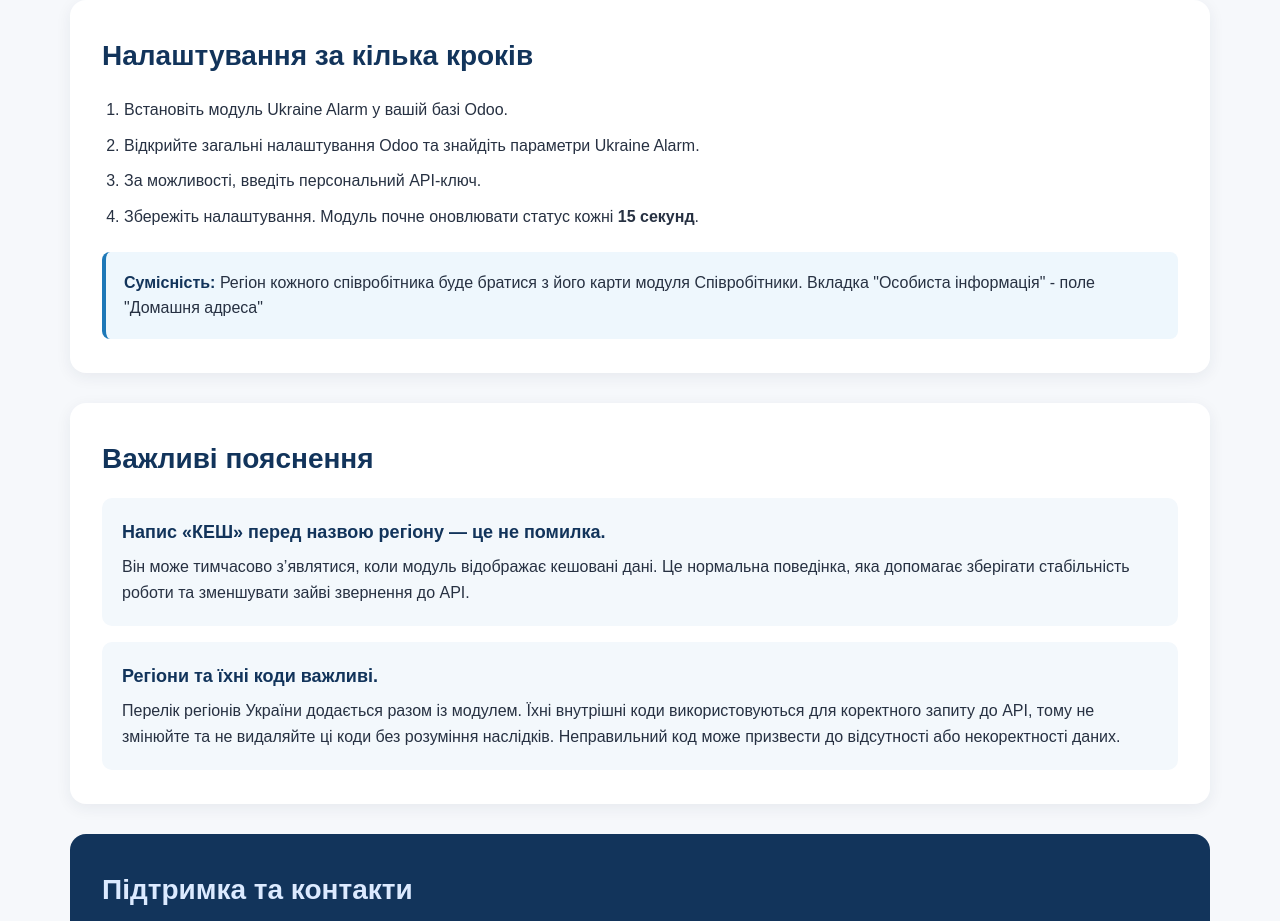
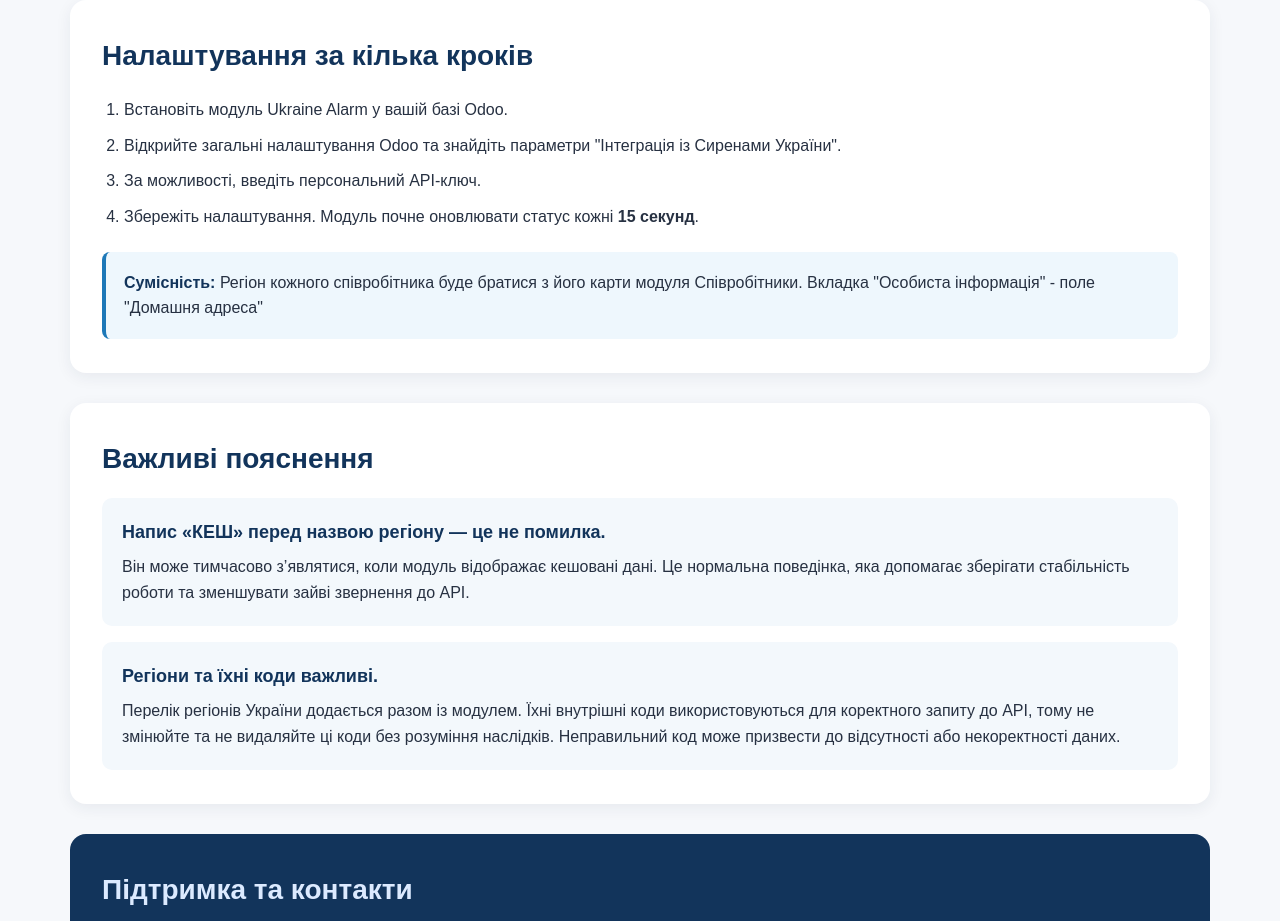
Before and after one commit to antoha2503/alarm_ukraine, a plain HTML site: page alarm_ukraine/static/description/index.html in a window 1280 px wide. Shown: the part 2760-3681 px from the top of the page. Drawn offline with Linux system fonts and the light colour scheme.

Commit message:
Update index.html

```diff
--- a/alarm_ukraine/static/description/index.html
+++ b/alarm_ukraine/static/description/index.html
@@ -65,7 +65,7 @@
             <h2 style="margin:0 0 18px; color:#12345b; font-size:28px;">Налаштування за кілька кроків</h2>
             <ol style="margin:0; padding-left:22px;">
                 <li style="margin-bottom:10px;">Встановіть модуль Ukraine Alarm у вашій базі Odoo.</li>
-                <li style="margin-bottom:10px;">Відкрийте загальні налаштування Odoo та знайдіть параметри Ukraine Alarm.</li>
+                <li style="margin-bottom:10px;">Відкрийте загальні налаштування Odoo та знайдіть параметри "Інтеграція із Сиренами України".</li>
                 <li style="margin-bottom:10px;">За можливості, введіть персональний API-ключ.</li>
                 <li>Збережіть налаштування. Модуль почне оновлювати статус кожні <strong>15 секунд</strong>.</li>
             </ol>
```
